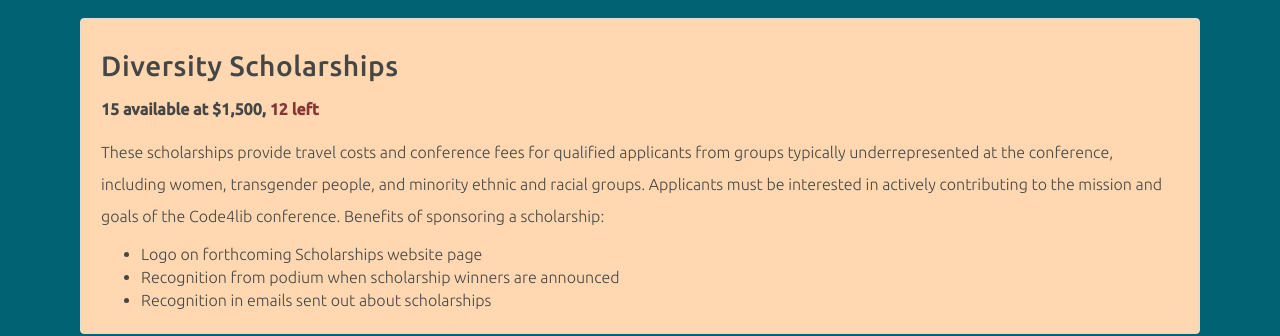
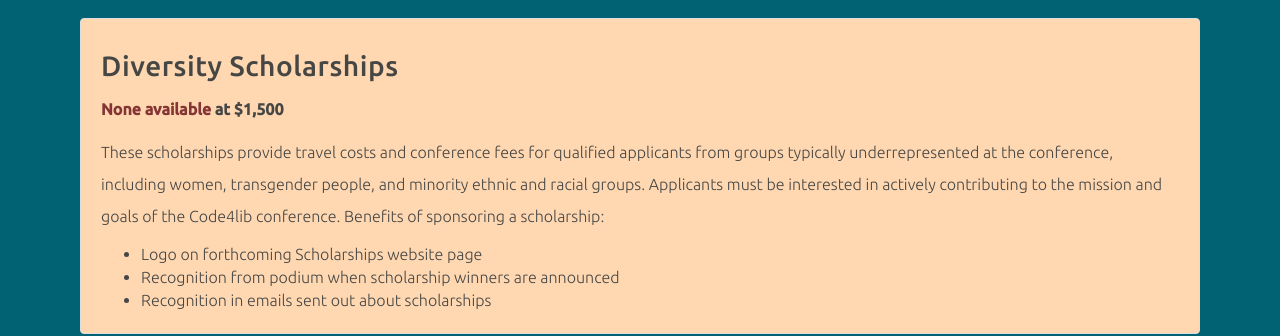
Before and after one commit to code4lib/2019.code4lib.org, a Jekyll site: the page built from prospectus/index.html, in a window 1280 px wide and 900 px high, scrolled down 4437 px. Shown: the part 160-496 px from the top of the window. Built offline with Jekyll 4.4.1, drawn with Linux system fonts in a browser that asks for light colours; some web fonts are replaced.

Commit message:
we're not accepting diversity scholarship sponsors anymore
these filled up quickly and we want to encourage people to donate
at other levels

```diff
--- a/prospectus/index.html
+++ b/prospectus/index.html
@@ -285,7 +285,7 @@
                 <a name="Diversity-Scholarships"></a>
                     <h3>Diversity Scholarships</h3>
 
-                    <p><strong>15 available at $1,500, <span class="text-danger">12 left</span></strong></p>
+                    <p><strong><span class="text-danger">None available</span> at $1,500</strong></p>
                     <p>
                         These scholarships provide travel costs and conference fees for qualified applicants from groups typically underrepresented at the conference, including women, transgender people, and minority ethnic and racial groups. Applicants must be interested in actively contributing to the mission and goals of the Code4lib conference. Benefits of sponsoring a scholarship:
                     </p>
```
